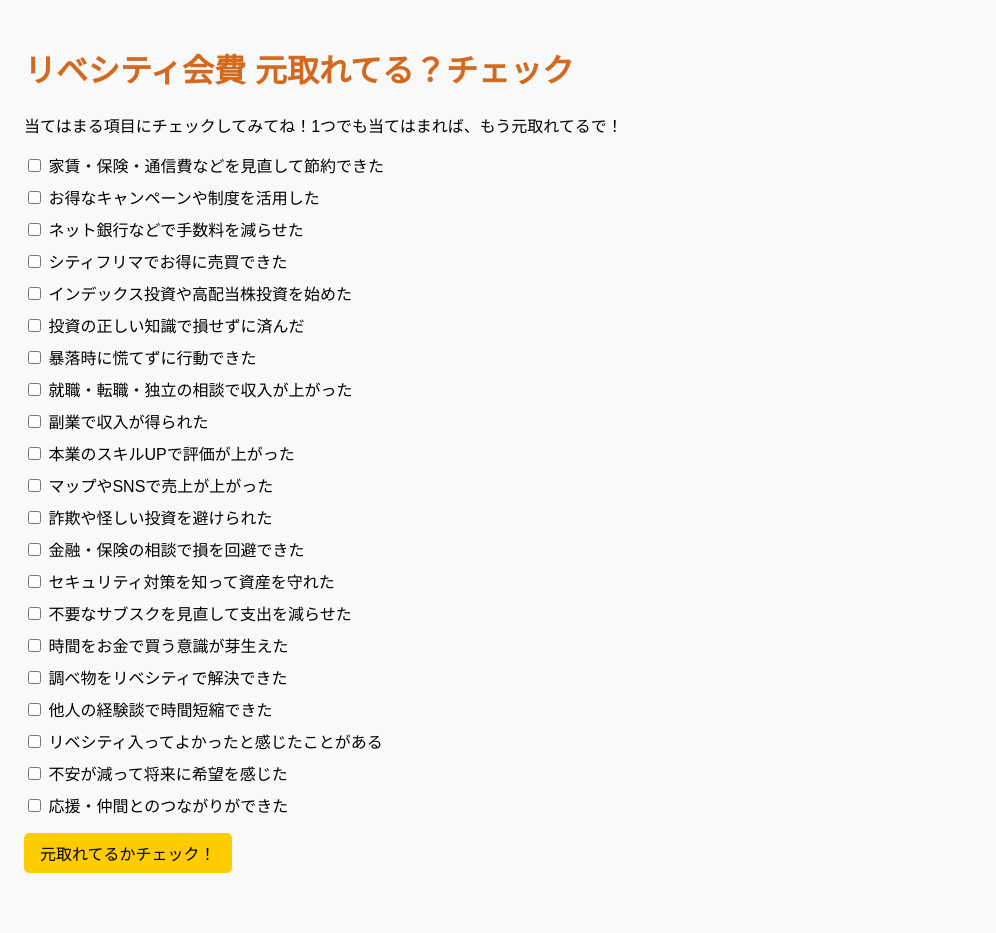
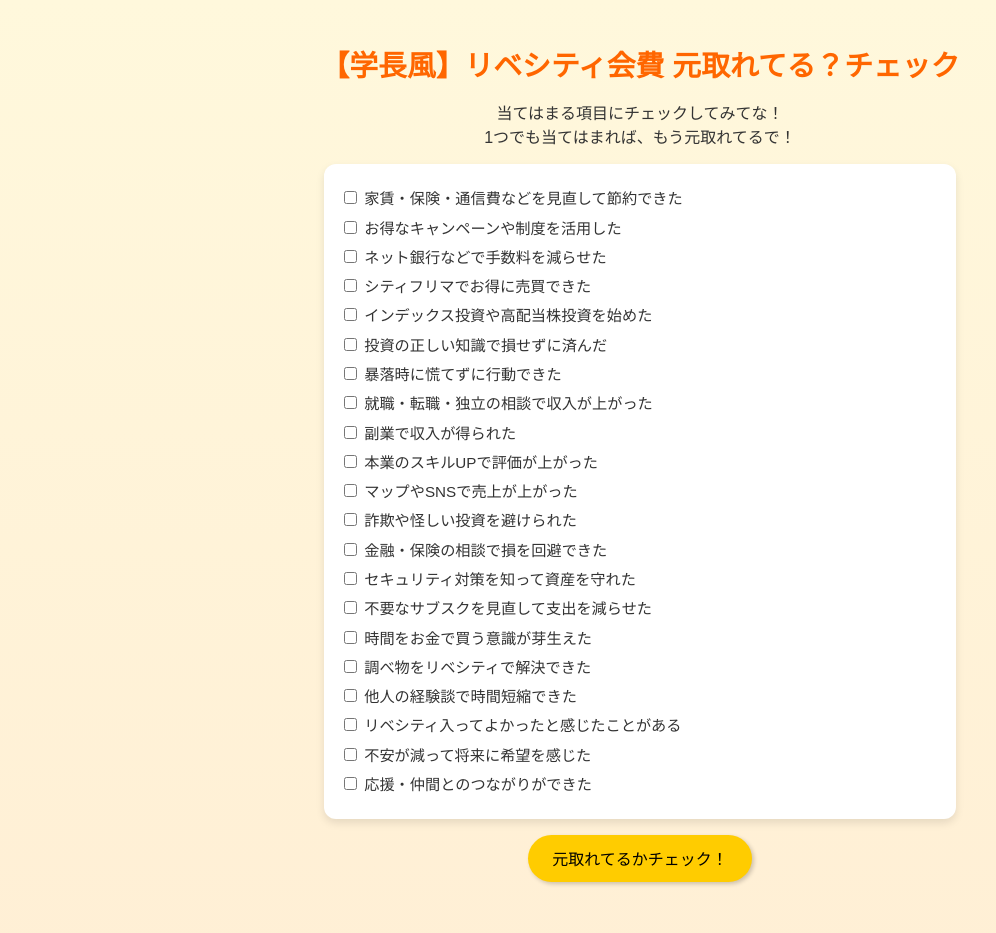
Before and after one commit to kkp-15/mou-moto-toreteru, a plain HTML site: page index.html in a window 1280 px wide. Shown: the whole page, without its empty margins (0-996 px from the left). Drawn offline with Linux system fonts and the light colour scheme.

Commit message:
Update index.html

```diff
--- a/index.html
+++ b/index.html
@@ -2,51 +2,78 @@
 <head>
   <meta charset="UTF-8">
   <meta name="viewport" content="width=device-width, initial-scale=1.0">
-  <title>リベシティ会費 元取れてる？チェック</title>
+  <title>【学長風】リベシティ会費 元取れてる？チェック</title>
   <style>
     body {
-      font-family: sans-serif;
+      font-family: "Hiragino Kaku Gothic ProN", Meiryo, sans-serif;
       padding: 1rem;
-      background: #f9f9f9;
+      background: linear-gradient(to bottom, #fff8dc, #ffefd5);
+      color: #333;
     }
     h1 {
-      color: #d2691e;
+      color: #ff6600;
+      text-align: center;
+      font-size: 1.8rem;
+      margin-bottom: 0.5rem;
+    }
+    p {
+      text-align: center;
+      font-size: 1rem;
+      margin-bottom: 1rem;
     }
     .checklist {
-      margin: 1rem 0;
+      background-color: #fff;
+      padding: 1rem;
+      border-radius: 12px;
+      box-shadow: 0 4px 8px rgba(0,0,0,0.1);
+      max-width: 600px;
+      margin: 0 auto 1rem auto;
     }
     .checklist label {
       display: block;
       margin: 0.5rem 0;
+      font-size: 0.95rem;
+      line-height: 1.4;
     }
     #result {
-      margin-top: 1rem;
+      max-width: 600px;
+      margin: 1rem auto;
       padding: 1rem;
-      border-radius: 8px;
+      border-radius: 12px;
       font-weight: bold;
       font-size: 1.2rem;
+      text-align: center;
     }
     .ok {
       background-color: #d1ffd6;
       color: #006400;
+      border: 2px solid #90ee90;
     }
     .notyet {
       background-color: #ffe2e2;
       color: #8b0000;
+      border: 2px solid #f08080;
     }
     button {
-      padding: 0.5rem 1rem;
+      display: block;
+      margin: 1rem auto;
+      padding: 0.7rem 1.5rem;
       font-size: 1rem;
       background-color: #ffcc00;
       border: none;
-      border-radius: 5px;
+      border-radius: 30px;
       cursor: pointer;
+      box-shadow: 2px 2px 4px rgba(0,0,0,0.2);
+      transition: background-color 0.3s;
+    }
+    button:hover {
+      background-color: #ffb700;
     }
   </style>
 </head>
 <body>
-  <h1>リベシティ会費 元取れてる？チェック</h1>
-  <p>当てはまる項目にチェックしてみてね！1つでも当てはまれば、もう元取れてるで！</p>
+  <h1>【学長風】リベシティ会費 元取れてる？チェック</h1>
+  <p>当てはまる項目にチェックしてみてな！<br>1つでも当てはまれば、もう元取れてるで！</p>
   <div class="checklist">
     <label><input type="checkbox"> 家賃・保険・通信費などを見直して節約できた</label>
     <label><input type="checkbox"> お得なキャンペーンや制度を活用した</label>
@@ -78,12 +105,18 @@
       checks.forEach(cb => { if (cb.checked) checkedCount++; });
 
       const resultBox = document.getElementById('result');
-      if (checkedCount > 0) {
-        resultBox.textContent = 'おめでとう！リベシティの元、もう取れてるで！これからは得する一方やな！';
+      if (checkedCount === 0) {
+        resultBox.textContent = 'まだ元は取れてないかも？でもこれから取れるで！焦らんでええよ！';
+        resultBox.className = 'notyet';
+      } else if (checkedCount < 5) {
+        resultBox.textContent = 'おめでとう！リベシティの元、もう取れてるで！ここからどんどん得していこな！';
+        resultBox.className = 'ok';
+      } else if (checkedCount < 10) {
+        resultBox.textContent = 'バッチリ元取れてるやん！その調子やで！リベ活もっと楽しんでな！';
         resultBox.className = 'ok';
       } else {
-        resultBox.textContent = 'まだ元は取れてないかも？でもこれから取れるで！ゆっくり使っていこう！';
-        resultBox.className = 'notyet';
+        resultBox.textContent = 'それ、もう完全にリベマスターやで。得しかしてない状態や！すごいな〜！';
+        resultBox.className = 'ok';
       }
     }
   </script></body>
```
